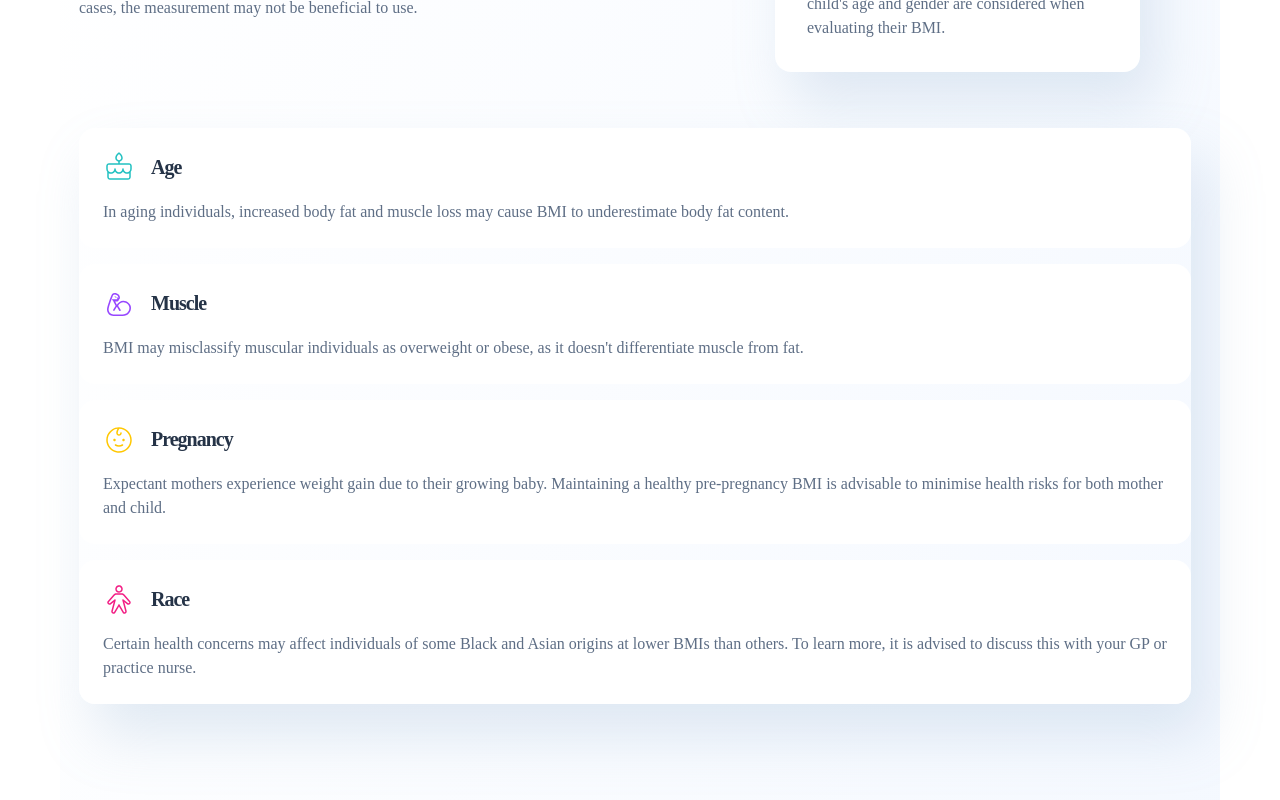
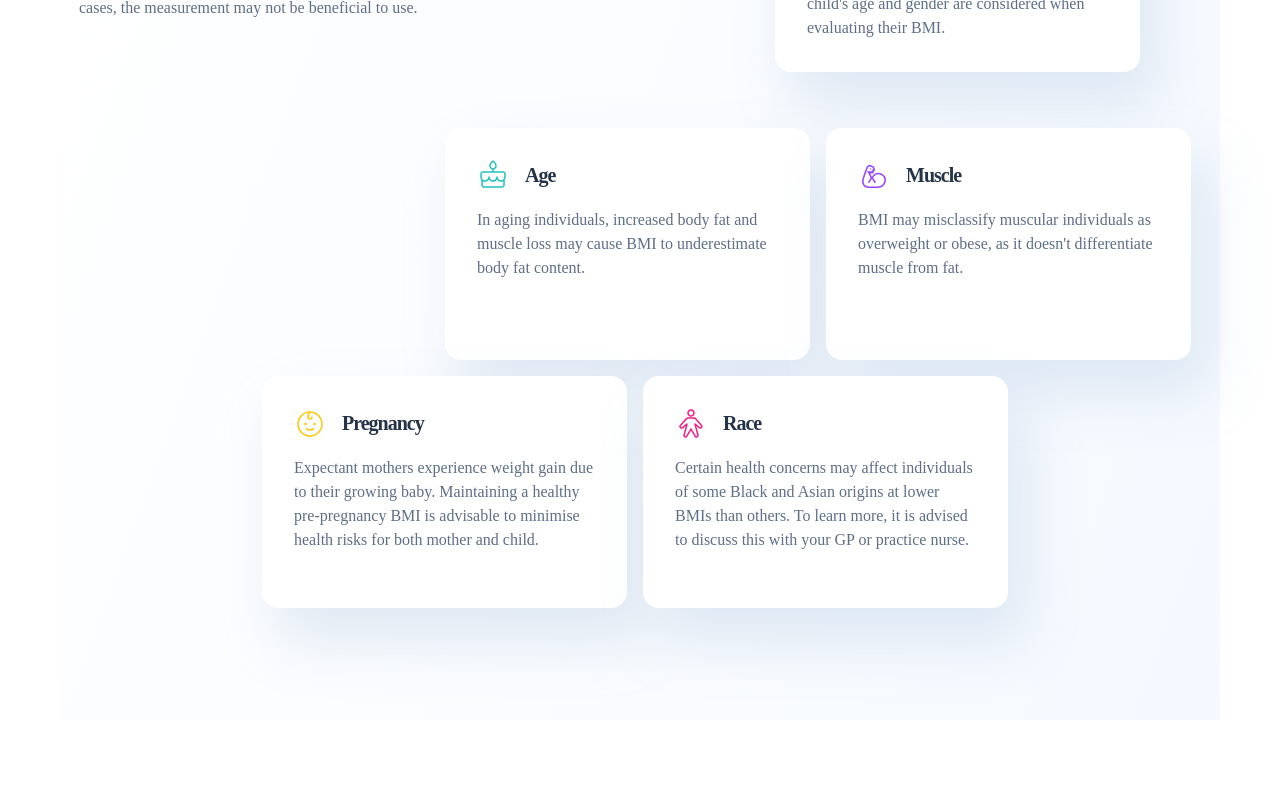
Before and after one commit to onuresin/bmi-calculator.responsive-REACT, a React (Vite) app: page / in a window 1280 px wide. Shown: the part 2353-3153 px from the top of the page. After the commit the page ends 3073 px from the top, so only its background shows below. Built offline with nearby package versions, Linux system fonts and the light colour scheme; a web font is replaced by a local one.

Commit message:
%90 complete

```diff
--- a/src/App.css
+++ b/src/App.css
@@ -341,7 +341,6 @@ input[type="number"]::-webkit-outer-spin-button {
     display: flex;
     flex-direction: column;
     gap: 16px;
-    box-shadow: 16px 32px 56px 0px rgba(143, 174, 207, 0.25);
     border-radius: 16px;
 
 }
@@ -371,16 +370,19 @@ input[type="number"]::-webkit-outer-spin-button {
         line-height: 150%; /* 24px */
     }
 }
-.box-content-h {
+.box-content-h, .box-muscle, .box-race {
     display: none;
 }
-.box-content {
+.box-content, .box-content-m {
     background-color: #fff;
     padding: 24px;
+    width: 335px;
+    height: 232px;
     display: flex;
     flex-direction: column;
     gap: 16px;
     border-radius: 16px;
+    box-shadow: 16px 32px 56px 0px rgba(143, 174, 207, 0.25);
     & h6 {
         color: #5E6E85;
         font-size: 16px;
@@ -635,7 +637,7 @@ input[type="number"]::-webkit-outer-spin-button {
     .box-content-m {
         display: none;
     }
-    .box-content-h {
+    .box-content-h,.box-content, .box-muscle, .box-race {
         border-radius: 16px;
         background: var(--Pure-White, #FFF);
         box-shadow: 16px 32px 56px 0px rgba(143, 174, 207, 0.25);
@@ -652,4 +654,14 @@ input[type="number"]::-webkit-outer-spin-button {
             color: #5E6E85;
         }
     }
+    .limitation-mid, .limitation-bot {
+        flex-direction: row;
+    }
+    .box-hide {display: none;}
+    .limitation-mid {
+        justify-content: end;
+    }
+    .limitation-bot {
+        justify-content: center;
+    }
 }
--- a/src/Components/BmiLimitations.jsx
+++ b/src/Components/BmiLimitations.jsx
@@ -38,9 +38,18 @@ export default function BmiLimitations() {
                                     In aging individuals, increased body fat and muscle loss may cause BMI to underestimate body fat content.
                                 </h6>
                             </div>
+                            <div className="box-content, box-muscle">
+                                    <span className="img-title">
+                                        <img src="fluent-emoji-high-contrast_flexed-biceps.svg" alt="muscle-logo" />
+                                        <h4>Muscle</h4>
+                                    </span>
+                                    <h6>
+                                        BMI may misclassify muscular individuals as overweight or obese, as it doesn't differentiate muscle from fat.
+                                    </h6>
+                                </div>
                         </div>
                         <div className="limitation-bot">
-                            <div className="box-content">
+                            <div className="box-content box-hide">
                                     <span className="img-title">
                                         <img src="fluent-emoji-high-contrast_flexed-biceps.svg" alt="muscle-logo" />
                                         <h4>Muscle</h4>
@@ -58,10 +67,19 @@ export default function BmiLimitations() {
                                         Expectant mothers experience weight gain due to their growing baby. Maintaining a healthy pre-pregnancy BMI is advisable to minimise health risks for both mother and child.
                                     </h6>
                                 </div>
+                                <div className="box-content, box-race">
+                                <span className="img-title">
+                                    <img src="ph_person-light.svg" alt="human-logo" />
+                                    <h4>Race</h4>
+                                </span>
+                                <h6>
+                                    Certain health concerns may affect individuals of some Black and Asian origins at lower BMIs than others. To learn more, it is advised to discuss this with your GP or practice nurse.
+                                </h6>
+                            </div>
                         </div>
 
                     <div className="limitation-deep">
-                            <div className="box-content">
+                            <div className="box-content box-hide">
                                 <span className="img-title">
                                     <img src="ph_person-light.svg" alt="human-logo" />
                                     <h4>Race</h4>
```
